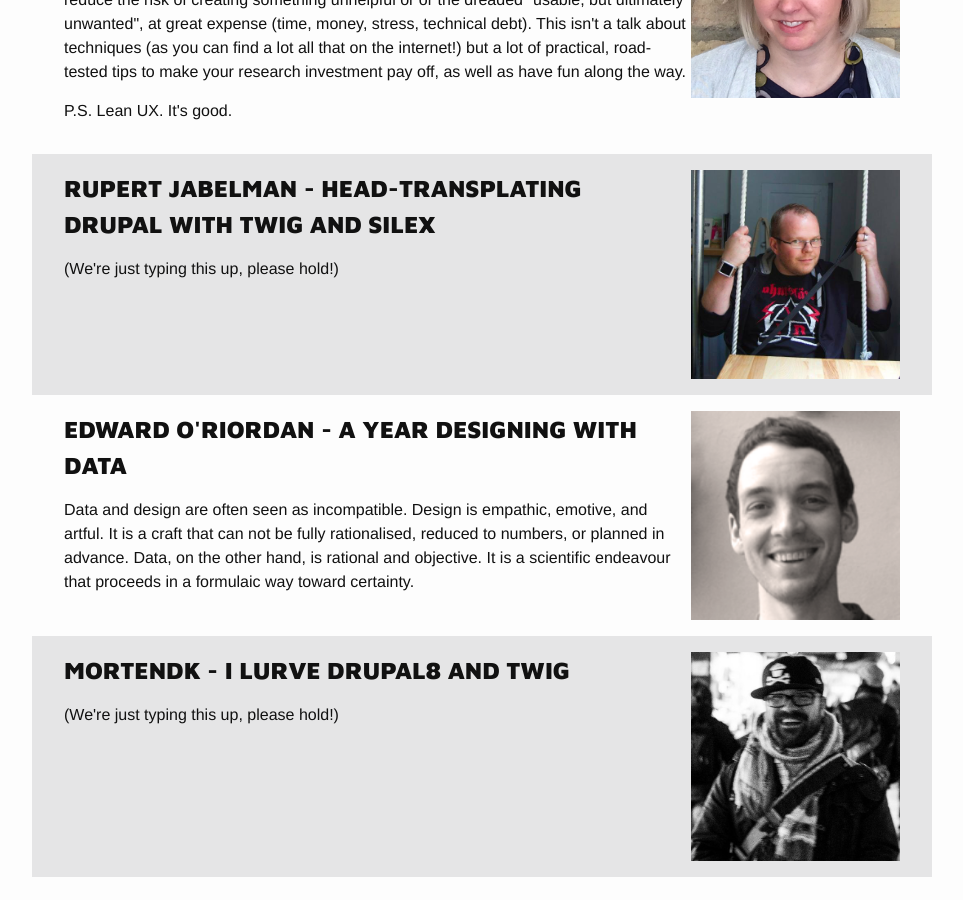
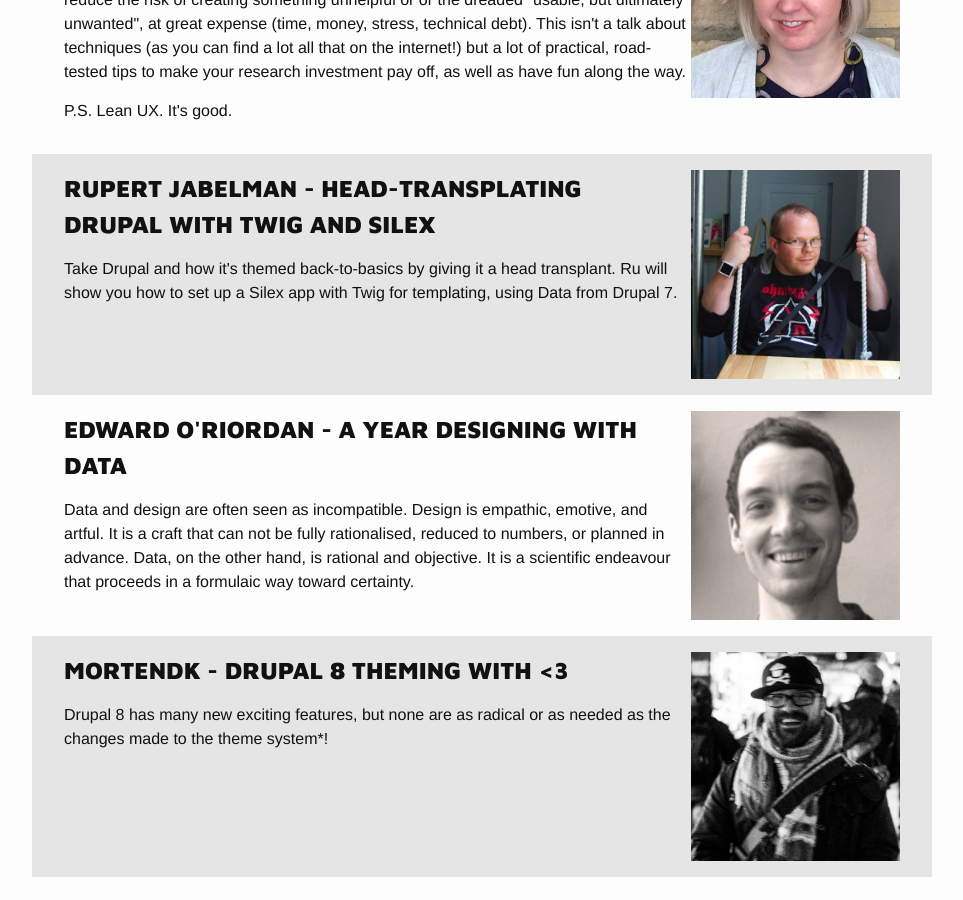
Before and after one commit to drupal-frontend/feu2015, a Jekyll site: the page built from schedule.html, in a window 1280 px wide and 900 px high, scrolled down 2019 px. Shown: the whole window, without its empty margins (158-1121 px from the left). Built offline with Jekyll 4.4.1, drawn with Linux system fonts in a browser that asks for light colours; Markdown is read by kramdown in place of the engine named in the settings; some of the changed text lies outside the part shown.

Commit message:
added more to the schedule

```diff
--- a/_includes/schedule.html
+++ b/_includes/schedule.html
@@ -101,7 +101,7 @@
 	    <article id="afra">
 	    	<img src="/public/images/afra.jpg" alt="Afra" />
 	    	<h2> Afra Noubarzadeh - CSS live coding</h2>
-	    	<p> (We're just typing this up, please hold!) </p>
+	    	<p> Afra makes art with CSS and he's going to show us how! </p>
 	    </article>
 	    <article id="adam">
 	    	<img src="/public/images/adam.png" alt="Adam" />
@@ -112,7 +112,7 @@
 	    <article id="chris">
 	    	<img src="/public/images/chris.jpg" alt="Chris" />
 	    	<h2> Chris Ruppel - Automated Frontend Testing</h2>
-	    	<p> (We're just typing this up, please hold!) </p>
+	    	<p> Chris will walk us through why do we need frontend testing and show us some examples on how to do it.  </p>
 	    </article>
 	    <article id="lisa">
 	    	<img src="/public/images/lisa.jpg" alt="Lisa" />
@@ -123,7 +123,7 @@
 	    <article id="ru">
 	    	<img src="/public/images/rupert.jpg" alt="Rupert" />
 	    	<h2> Rupert Jabelman - Head-transplating Drupal with Twig and Silex</h2>
-	    	<p> (We're just typing this up, please hold!) </p>
+	    	<p> Take Drupal and how it's themed back-to-basics by giving it a head transplant. Ru will show you how to set up a Silex app with Twig for templating, using Data from Drupal 7. </p>
 	    </article>
 	    <article id="edward">
 	    	<img src="/public/images/edward.png" alt="Edward" />
@@ -132,8 +132,8 @@
 	    </article>
 	    <article id="viking">
 	    	<img src="/public/images/morten.jpg" alt="Morten" />
-	    	<h2> MortenDK - I lurve Drupal8 and Twig  </h2>
-	    	<p> (We're just typing this up, please hold!) </p>
+	    	<h2> MortenDK - Drupal 8 Theming with <3 </h2>
+	    	<p> Drupal 8 has many new exciting features, but none are as radical or as needed as the changes made to the theme system*! </p>
 	    </article>
 	</section>
   </div>
```
